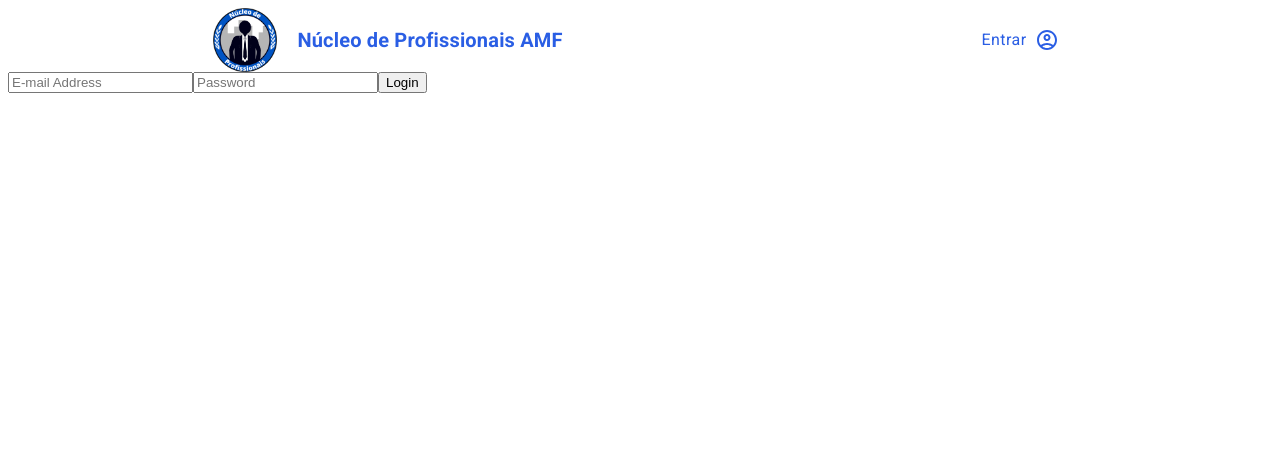
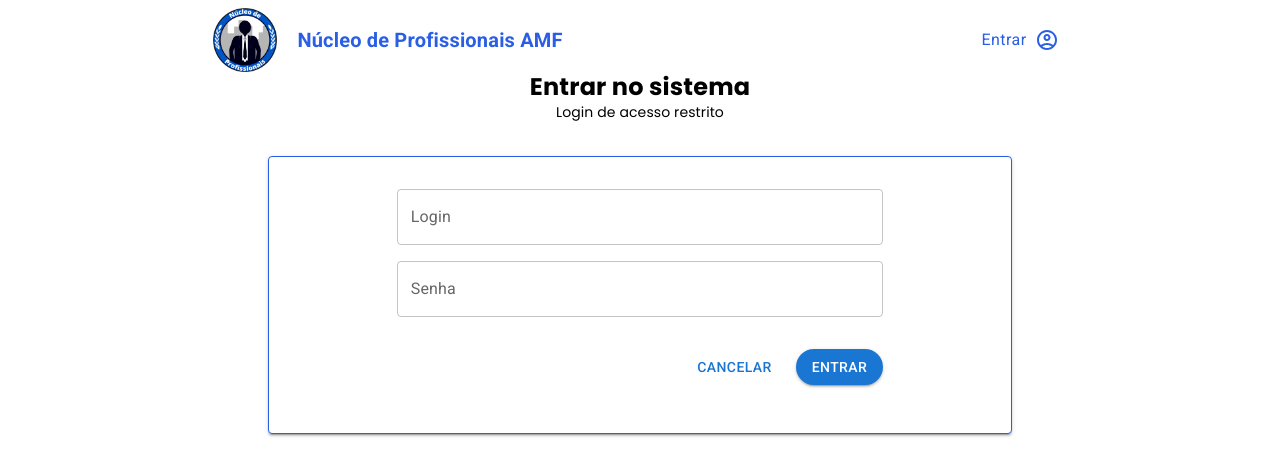
Before and after one commit to faculdadeam/vagas_amf_frontend, a React (Create React App) app: page / in a window 1280 px wide. Shown: the top 476 px of the page. Built offline with nearby package versions, Linux system fonts and the light colour scheme; no server answers.

Commit message:
styling the login and starting field varification

```diff
--- a/package.json
+++ b/package.json
@@ -7,9 +7,9 @@
     "@date-io/moment": "^2.16.0",
     "@emotion/react": "^11.10.4",
     "@emotion/styled": "^11.10.4",
+    "@mui/icons-material": "^5.10.9",
     "@mui/material": "^5.10.9",
     "@mui/x-date-pickers": "^5.0.4",
-    "@mui/icons-material": "^5.10.9",
     "@testing-library/jest-dom": "^5.16.5",
     "@testing-library/react": "^13.4.0",
     "@testing-library/user-event": "^13.5.0",
@@ -20,9 +20,12 @@
     "axios": "^1.1.3",
     "dayjs": "^1.11.6",
     "firebase": "^9.10.0",
+    "lodash": "^4.17.21",
+    "@types/lodash": "4.14.168",
     "react": "^18.2.0",
     "react-dom": "^18.2.0",
     "react-firebase-hooks": "^5.0.3",
+    "react-hook-form": "^7.39.4",
     "react-router-dom": "^6.4.2",
     "react-scripts": "5.0.1",
     "typescript": "*",
--- /dev/null
+++ b/src/components/ErrorText/index.tsx
@@ -0,0 +1,19 @@
+import Typography from "@mui/material/Typography";
+import React from "react";
+import { Colors } from "../../utils/colors";
+
+const ErrorText: React.FC<any> = ({ children }) => {
+  return (
+    <Typography
+      variant="subtitle2"
+      color={Colors.error}
+      fontSize={12}
+      fontFamily={"Poppins"}
+      textAlign="left"
+    >
+      {children}
+    </Typography>
+  );
+};
+
+export default ErrorText;
--- a/src/configs/init_configs.ts
+++ b/src/configs/init_configs.ts
@@ -17,6 +17,8 @@ const initFirebase = () => {
         appId: process.env.REACT_APP_APP_ID,
         measurementId: process.env.REACT_APP_MEASUREMENT_ID
     };
+    console.log(firebaseConfig);
+
     // Initialize Firebase
     const app = initializeApp(firebaseConfig);
     if (process.env.NODE_ENV === 'production') {
--- a/src/pages/Login/index.tsx
+++ b/src/pages/Login/index.tsx
@@ -1,7 +1,16 @@
 import React, { useEffect, useState } from "react";
 import { useNavigate } from "react-router-dom";
+import {
+  Box,
+  Button,
+  Container,
+  Paper,
+  TextField,
+  Typography,
+} from "@mui/material";
 import { auth, logInWithEmailAndPassword } from "../../hooks/auth";
 import { useAuthState } from "react-firebase-hooks/auth";
+import { Colors } from "../../utils/colors";
 
 const Login: React.FC = () => {
   const [email, setEmail] = useState("");
@@ -17,31 +26,81 @@ const Login: React.FC = () => {
   }, [user, loading, navigate]);
 
   return (
-        <div className="login">
-            <div className="login__container">
-                <input
-                    type="text"
-                    className="login__textBox"
-                    value={email}
+    <Container maxWidth="xl">
+      <Box
+        sx={{
+          display: "flex",
+          flexDirection: "column",
+          alignItems: "center",
+        }}
+      >
+        <Typography
+          variant="h4"
+          sx={{ fontWeight: "bold", fontFamily: "Poppins", fontSize: 24 }}
+        >
+          Entrar no sistema
+        </Typography>
+        <Typography
+          variant="subtitle2"
+          sx={{ fontWeight: "regular", fontFamily: "Poppins" }}
+        >
+          Login de acesso restrito
+        </Typography>
+        <Paper
+          elevation={2}
+          sx={{
+            marginTop: 4,
+            paddingY: 4,
+            paddingX: 16,
+            display: "flex",
+            flexDirection: "column",
+            alignItems: "center",
+            width: "40%",
+            gap: 2,
+            border: `1px solid #${Colors.primary}`,
+          }}
+        >
+          <TextField
+            variant="outlined"
+            label="Login"
+            fullWidth
             onChange={(e) => setEmail(e.target.value)}
-                    placeholder="E-mail Address"
-                />
-                <input
-                    type="password"
-                    className="login__textBox"
-                    value={password}
+          ></TextField>
+          <TextField
+            variant="outlined"
+            label="Senha"
+            fullWidth
             onChange={(e) => setPassword(e.target.value)}
-                    placeholder="Password"
-                />
-                <button
-                    className="login__btn"
+          ></TextField>
+          <Container
+            disableGutters
+            sx={{
+              marginY: 2,
+              display: "flex",
+              flexDirection: "row",
+              gap: 2,
+              justifyContent: "flex-end",
+            }}
+          >
+            <Button
+              variant="text"
+              sx={{ borderRadius: 25, color: Colors.primary }}
+              onClick={() => navigate("/")}
+            >
+              Cancelar
+            </Button>
+            <Button
+              variant="contained"
+              sx={{ borderRadius: 25, backgroundColor: Colors.primary }}
               onClick={() => logInWithEmailAndPassword(email, password)}
             >
-                    Login
-                </button>
-            </div>
-        </div>
+              Entrar
+            </Button>
+          </Container>
+        </Paper>
+      </Box>
+    </Container>
   );
-}
+};
 
 export default Login;
--- a/src/pages/RegisterOpportunity/index.tsx
+++ b/src/pages/RegisterOpportunity/index.tsx
@@ -22,6 +22,9 @@ import { createOpportunity } from "../../hooks/opportunities";
 import IOpportunity, { IContact } from "../../interfaces/IOpportunity";
 import { Colors } from "../../utils/colors";
 import { useNavigate } from "react-router-dom";
+import { useForm } from "react-hook-form";
+import ErrorText from "../../components/ErrorText";
+import { customResolver } from "../../utils/customResolver";
 
 const coursesNames = [
   "Sistemas de Informação",
@@ -71,6 +74,12 @@ const RegisterOpportunity: React.FC = () => {
   const [date, setDate] = React.useState<Dayjs | null>(null);
 
   const [courses, setCourses] = React.useState<string[]>([]);
+
+  const {
+    register,
+    handleSubmit,
+    formState: { errors },
+  } = useForm<IOpportunity>({ resolver: customResolver });
 
   const navigate = useNavigate();
 
@@ -161,18 +170,22 @@ const RegisterOpportunity: React.FC = () => {
             variant="outlined"
             label="Título da vaga"
             fullWidth
+            {...register("name")}
             onChange={(e) =>
               handleChangeOpportunityData("name", e.target.value)
             }
           ></TextField>
+          {errors?.name && <ErrorText>{errors.name.message}</ErrorText>}
           <TextField
             variant="outlined"
             label="Nome da empresa"
             fullWidth
+            {...register("company")}
             onChange={(e) =>
               handleChangeOpportunityData("company", e.target.value)
             }
           ></TextField>
+          {errors?.company && <ErrorText>{errors.company.message}</ErrorText>}
 
           <Container
             disableGutters
@@ -183,10 +196,14 @@ const RegisterOpportunity: React.FC = () => {
               variant="outlined"
               label="Telefone"
               fullWidth
+              {...register("contacts")}
               onChange={(e) =>
                 handleContacts({ type: "Phone", value: e.target.value })
               }
             ></TextField>
+            {errors?.contacts && (
+              <ErrorText>{errors?.contacts.message}</ErrorText>
+            )}
             <TextField
               variant="outlined"
               label="Celular"
@@ -204,6 +221,7 @@ const RegisterOpportunity: React.FC = () => {
               handleContacts({ type: "Email", value: e.target.value })
             }
           ></TextField>
+          {errors?.contacts && <ErrorText>{errors.contacts.message}</ErrorText>}
           <Container
             disableGutters
             maxWidth={false}
@@ -336,14 +354,14 @@ const RegisterOpportunity: React.FC = () => {
             <Button
               variant="text"
               sx={{ borderRadius: 25, color: Colors.primary }}
-              onClick={() => navigate('/')}
+              onClick={() => navigate("/")}
             >
               Cancelar
             </Button>
             <Button
               variant="contained"
               sx={{ borderRadius: 25, backgroundColor: Colors.primary }}
-              onClick={() => saveOpportunity()}
+              onClick={handleSubmit(saveOpportunity)}
             >
               Salvar vaga
             </Button>
--- a/src/utils/colors.js
+++ b/src/utils/colors.js
@@ -1,3 +1,4 @@
 export const Colors = {
   primary: "2A5EE4",
+  error: "#FF3333",
 };
--- /dev/null
+++ b/src/utils/customResolver.ts
@@ -0,0 +1,48 @@
+import { Resolver, FieldError } from "react-hook-form";
+import get from "lodash/get";
+import IOpportunity from "../interfaces/IOpportunity";
+
+function validateLength(
+    name: string,
+    value: any,
+    errors: Record<string, FieldError>
+) {
+    // Perform a custom validation depending on field name
+    const minLength = 3;
+
+    if (!value || value.length < minLength) {
+        return {
+            ...errors,
+            [name]: {
+                type: `min-length-${minLength}`,
+                message: `O campo "${name}" precisa ter pelo menos ${minLength} caracteres`
+            }
+        };
+    }
+
+    return errors;
+}
+
+export const customResolver: Resolver<IOpportunity> = (
+    values,
+    _context,
+    { names }
+) => {
+    let errors = {};
+    if (names) {
+        // Validate only changed fields
+        errors = names.reduce((acc, name) => {
+            const value = get(values, name);
+
+            return validateLength(name, value, acc);
+        }, {});
+    } else {
+        // Validate all fields on submit event
+        errors = Object.entries(values).reduce(
+            (acc, [name, value]) => validateLength(name, value, acc),
+            {}
+        );
+    }
+
+    return { values, errors };
+};
```
Also changed, not shown: 1 other file (tests, documents, lock files or other folders). Lines whose indentation alone changed are shown as unchanged.
